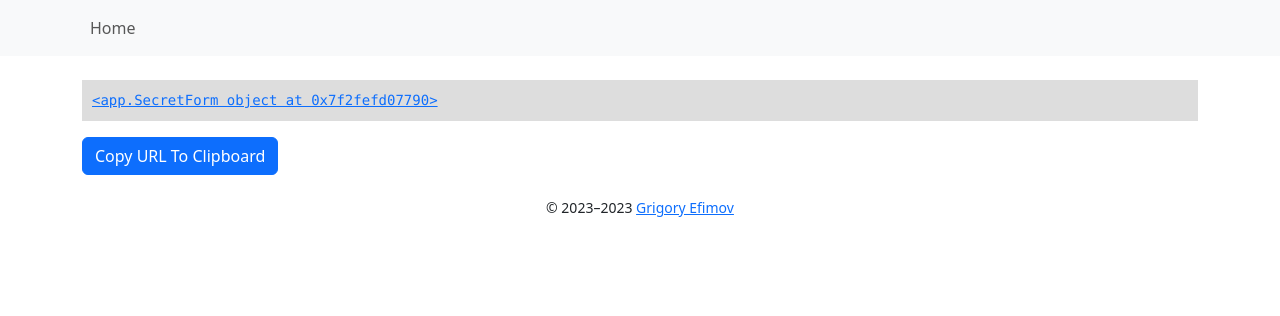
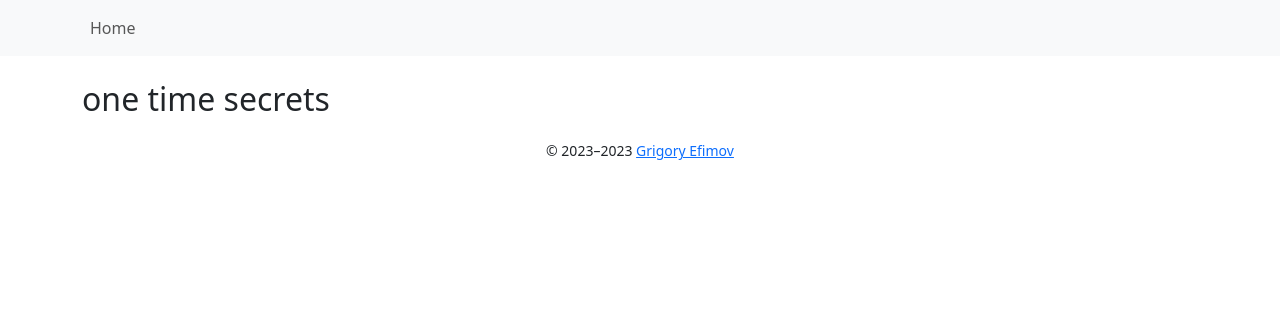
Before and after one commit to fb929/ots, a Flask app: template code/templates/resultUrl.html in a window 1280 px wide. Shown: the top 316 px of the page. Run offline with Flask 3, Linux system fonts and the light colour scheme; the template is opened without the code that fills it: values that come from a table or form of the project are taken from there, others are empty; some libraries are stand-ins or nearby versions.

Commit message:
Generate several links for a secret

```diff
--- a/code/app.py
+++ b/code/app.py
@@ -65,6 +65,7 @@
 class SecretForm(FlaskForm):
     secret = TextAreaField('Please insert secret:', validators=[DataRequired(), Length(1, 99999)])
     expiryDatetime = DateTimeLocalField('Expiry date (UTC):', default=get_default_datetime)
+    qty = IntegerField('Qty:', default=1, validators=[DataRequired(), Regexp('^[0-9]*$', message='Only numbers are allowed')])
     submit = SubmitField()
 
 @app.route('/')
@@ -81,20 +82,24 @@
                 secret = value
             if key == 'expiryDatetime':
                 expiryDatetime = datetime.datetime.strptime(value, "%Y-%m-%dT%H:%M:%S")
+            if key == 'qty':
+                qty = int(value)
+        encryptKeyStrings = []
         if secret:
-            encryptKey = Fernet.generate_key()
-            encryptKeySha256 = sha256(str(cfg['salt']).encode('utf-8') + str(encryptKey).encode('utf-8')).hexdigest()
-            # encrypt {{
-            encryptedSecret = Fernet(encryptKey).encrypt(secret.encode('utf-8'))
-            # }}
+            for i in range(qty):
+                encryptKey = Fernet.generate_key()
+                encryptKeySha256 = sha256(str(cfg['salt']).encode('utf-8') + str(encryptKey).encode('utf-8')).hexdigest()
+                # encrypt {{
+                encryptedSecret = Fernet(encryptKey).encrypt(secret.encode('utf-8'))
+                # }}
 
-            # save to redis {{
-            expireSeconds = int((expiryDatetime - datetime.datetime.now()).total_seconds())
-            app.logger.debug("expireSeconds='%s'" % expireSeconds)
-            redisClient.set(encryptKeySha256,encryptedSecret,ex=expireSeconds)
-            # }}
+                # save to redis {{
+                expireSeconds = int((expiryDatetime - datetime.datetime.now()).total_seconds())
+                app.logger.debug("expireSeconds='%s'" % expireSeconds)
+                redisClient.set(encryptKeySha256,encryptedSecret,ex=expireSeconds)
+                # }}
 
-            encryptKeyString = encryptKey.decode('utf-8')
+                encryptKeyStrings.append(encryptKey.decode('utf-8'))
 
         if cfg['urlRoot']:
             result_url_root = cfg['urlRoot']
@@ -103,7 +108,10 @@
         # fixed '/'
         if result_url_root[-1] != '/':
             result_url_root = result_url_root+'/'
-        return render_template("resultUrl.html", result = result_url_root+'get/'+encryptKeyString)
+        results = []
+        for encryptKeyString in encryptKeyStrings:
+            results.append(result_url_root+'get/'+encryptKeyString)
+        return render_template("resultUrl.html", results = results)
 
 @app.route('/get/<encryptKeyString>')
 def get(encryptKeyString):
--- a/code/templates/base.html
+++ b/code/templates/base.html
@@ -12,12 +12,16 @@
     pre {
       background: #ddd;
       padding: 10px;
+      margin-bottom: .5rem;
     }
     h2 {
       margin-top: 20px;
     }
     footer {
       margin: 20px;
+    }
+    .btn {
+      margin-bottom: 1rem;
     }
   </style>
 </head>
--- a/code/templates/resultUrl.html
+++ b/code/templates/resultUrl.html
@@ -13,6 +13,13 @@
       });
     }
   </script>
-  <pre><a href="{{ result }}">{{ result }}</a></pre>
-  <a class="btn btn-primary text-white" href="{{ result }}" onclick="copyURI(event)">Copy URL To Clipboard{{ render_icon('files') }}</a>
+  {% if results|length == 1 %}
+    <h2>one time secret</h2>
+  {% else %}
+    <h2>one time secrets</h2>
+  {% endif %}
+  {% for result in results %}
+    <pre><a href="{{ result }}">{{ result }}</a></pre>
+    <a class="btn btn-primary text-white" href="{{ result }}" onclick="copyURI(event)">Copy URL To Clipboard{{ render_icon('files') }}</a>
+  {% endfor %}
 {% endblock %}
```
